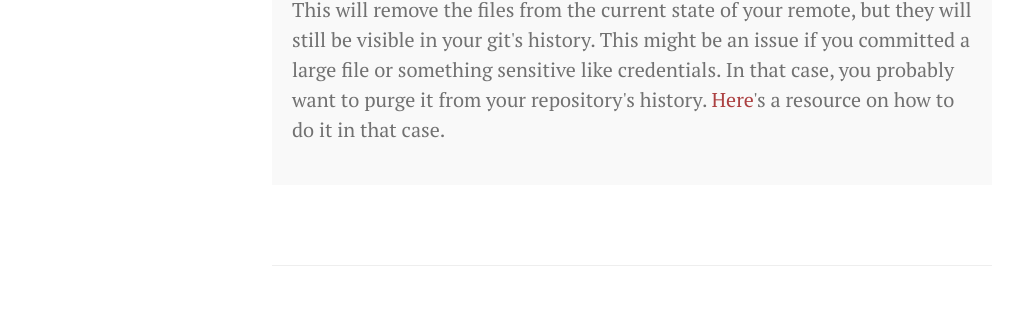
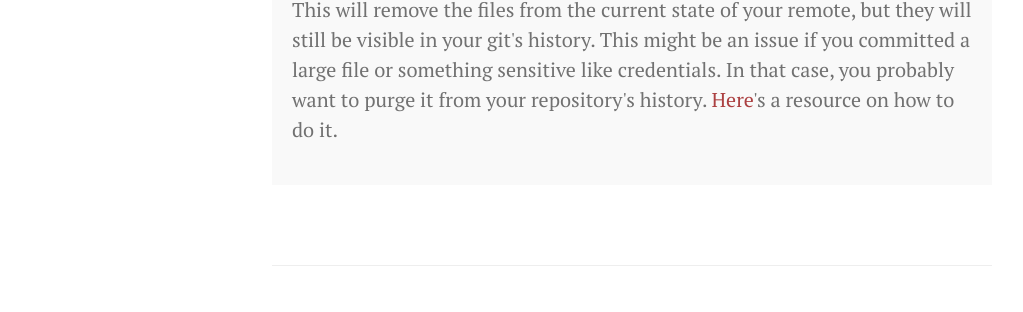
Before and after one commit to elrhaff/elrhaff.github.io, a Jekyll site: the page built from _posts/2020-05-27-remove-files-from-remote-git.md, in a window 1280 px wide. Shown: the part 947-1259 px from the top of the page, without its empty margins (8-1031 px from the left). Built offline with Jekyll 4.4.1, drawn with Linux system fonts in a browser that asks for light colours; comment, search, counter and statistics services are not loaded.

Commit message:
re wordding

```diff
--- a/_posts/2020-05-27-remove-files-from-remote-git.md
+++ b/_posts/2020-05-27-remove-files-from-remote-git.md
@@ -26,6 +26,6 @@
 <div class="message">
     <strong>⚠️ Important note:</strong>
 
-    <p>This will remove the files from the current state of your remote, but they will still be visible in your git's history. This might be an issue if you committed a large file or something sensitive like credentials. In that case, you probably want to purge it from your repository's history. <a href="https://help.github.com/en/github/authenticating-to-github/removing-sensitive-data-from-a-repository">Here</a>'s a resource on how to do it in that case.
+    <p>This will remove the files from the current state of your remote, but they will still be visible in your git's history. This might be an issue if you committed a large file or something sensitive like credentials. In that case, you probably want to purge it from your repository's history. <a href="https://help.github.com/en/github/authenticating-to-github/removing-sensitive-data-from-a-repository">Here</a>'s a resource on how to do it.
     </p>
 </div>
```
